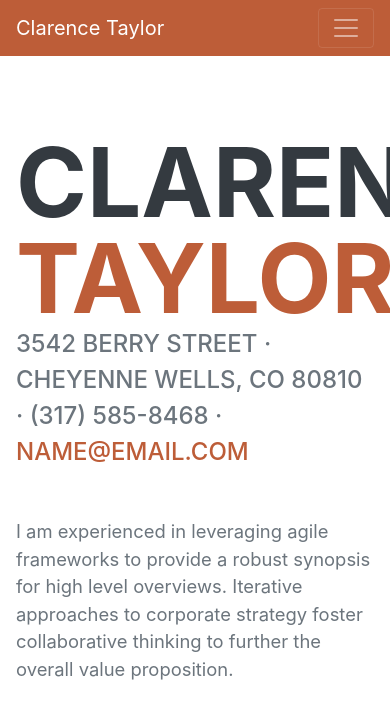
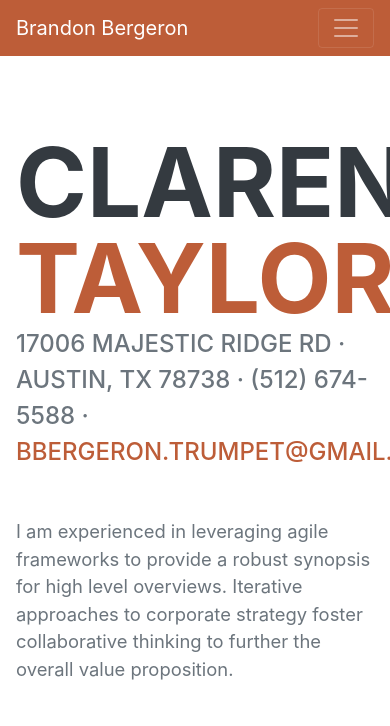
Before and after one commit to brandonbergeron/brandonbergeron.github.io, a plain HTML site: page index.html in a window 390 px wide. Shown: the top 726 px of the page. Drawn offline with nearby package versions, Linux system fonts and the light colour scheme; a web font is replaced by a local one.

Commit message:
first edit

```diff
--- a/index.html
+++ b/index.html
@@ -19,7 +19,7 @@
         <!-- Navigation-->
         <nav class="navbar navbar-expand-lg navbar-dark bg-primary fixed-top" id="sideNav">
             <a class="navbar-brand js-scroll-trigger" href="#page-top">
-                <span class="d-block d-lg-none">Clarence Taylor</span>
+                <span class="d-block d-lg-none">Brandon Bergeron</span>
                 <span class="d-none d-lg-block"><img class="img-fluid img-profile rounded-circle mx-auto mb-2" src="assets/img/profile.jpg" alt="" /></span>
             </a>
             <button class="navbar-toggler" type="button" data-toggle="collapse" data-target="#navbarSupportedContent" aria-controls="navbarSupportedContent" aria-expanded="false" aria-label="Toggle navigation"><span class="navbar-toggler-icon"></span></button>
@@ -44,8 +44,8 @@
                         <span class="text-primary">Taylor</span>
                     </h1>
                     <div class="subheading mb-5">
-                        3542 Berry Street · Cheyenne Wells, CO 80810 · (317) 585-8468 ·
-                        <a href="mailto:name@email.com">name@email.com</a>
+                        17006 Majestic Ridge Rd · Austin, TX 78738 · (512) 674-5588 ·
+                        <a href="mailto:bbergeron.trumpet@gmail.com">bbergeron.trumpet@gmail.com</a>
                     </div>
                     <p class="lead mb-5">I am experienced in leveraging agile frameworks to provide a robust synopsis for high level overviews. Iterative approaches to corporate strategy foster collaborative thinking to further the overall value proposition.</p>
                     <div class="social-icons">
```
